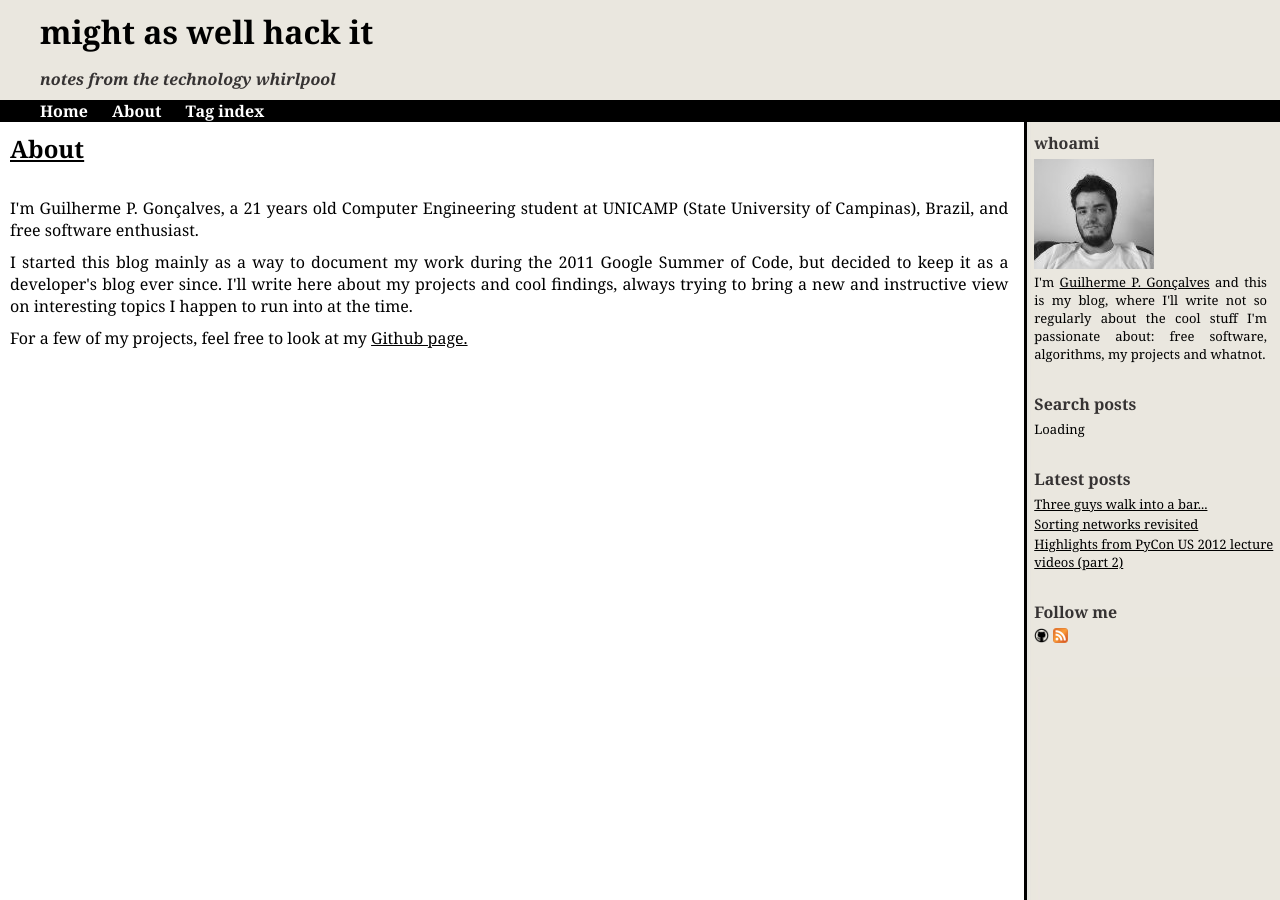
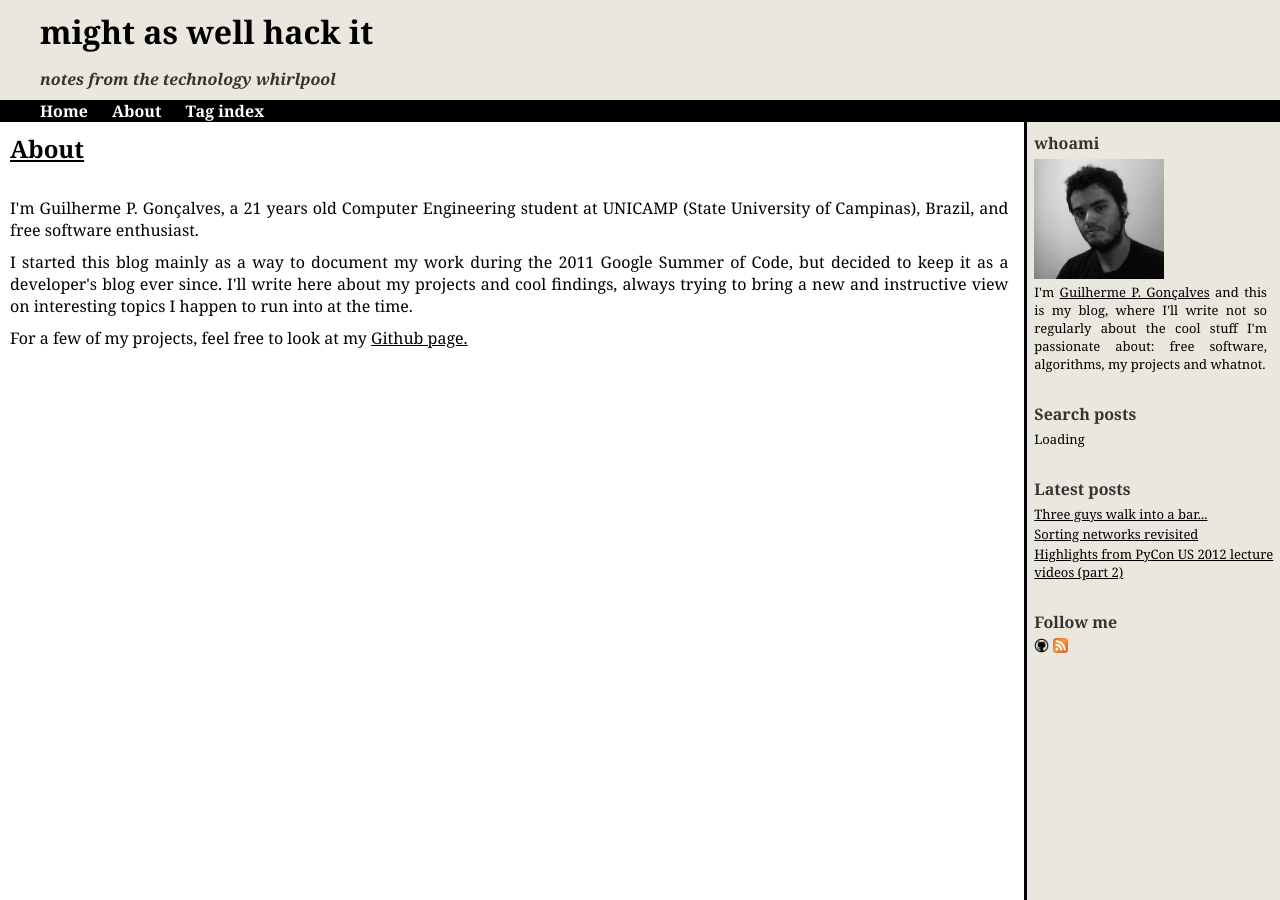
Before and after one commit to eggpi/eggpi.github.com, a Jekyll site: the page built from about.html, in a window 1280 px wide. Built offline with Jekyll 4.4.1, drawn with Linux system fonts in a browser that asks for light colours; nearby versions of some CDN libraries; comment, search, counter and statistics services are not loaded.

Commit message:
Switched picture again.
Apparently this one pleases the feminine crowd.

```diff
--- a/_layouts/default.html
+++ b/_layouts/default.html
@@ -45,7 +45,7 @@
         <ol>
             <li class="sidebar-entry">
                 <h2>whoami</h2>
-                <img src="/img/me.jpg"/>
+                <img id="me" src="/img/me.jpg"/>
                 <p>
                 I'm <a href="/about.html">Guilherme P. Gonçalves</a> and this is
                 my blog, where I'll write not so regularly about the cool stuff
--- a/css/default.css
+++ b/css/default.css
@@ -36,6 +36,11 @@ p {
 .layout-element h2 {
     font-size: medium;
     color: #363333;
+}
+
+#me {
+    height: 120px;
+    width: 130px;
 }
 
 #header {
```
Also changed, not shown: img/me.jpg.
